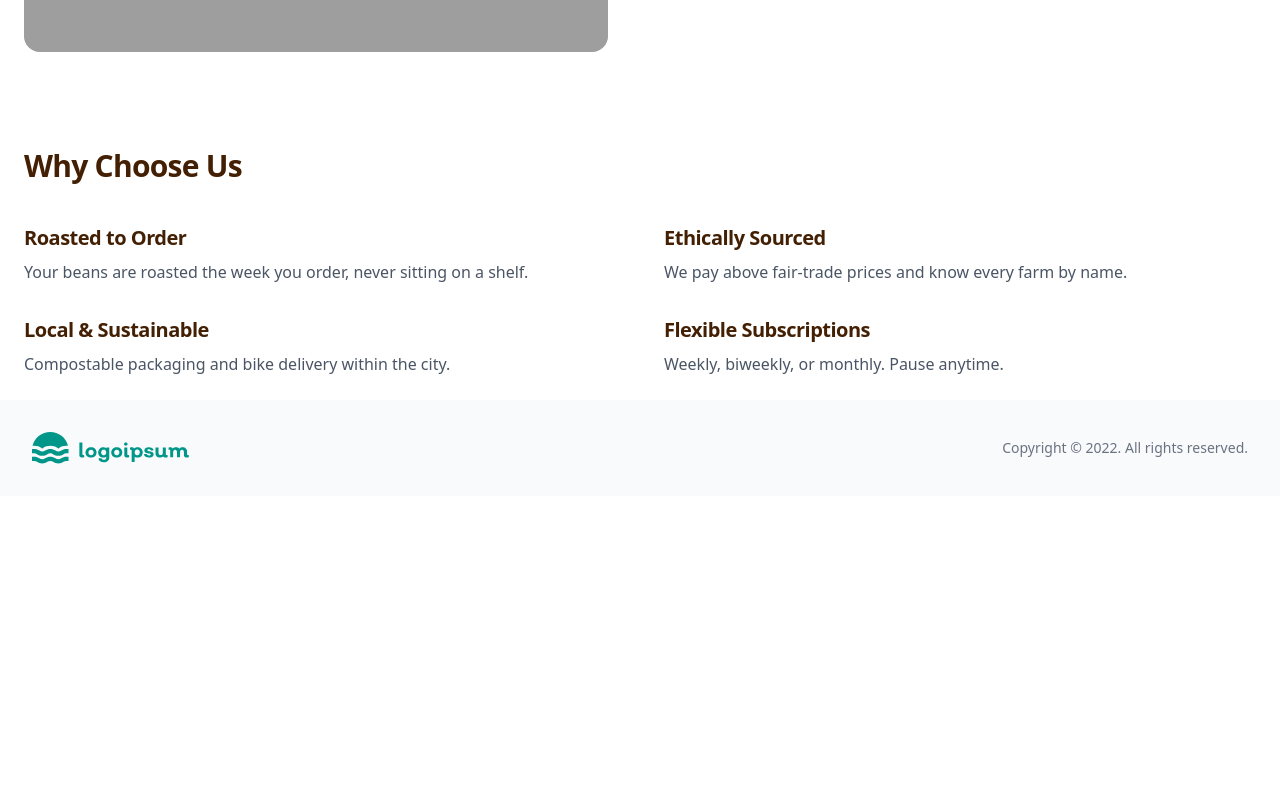
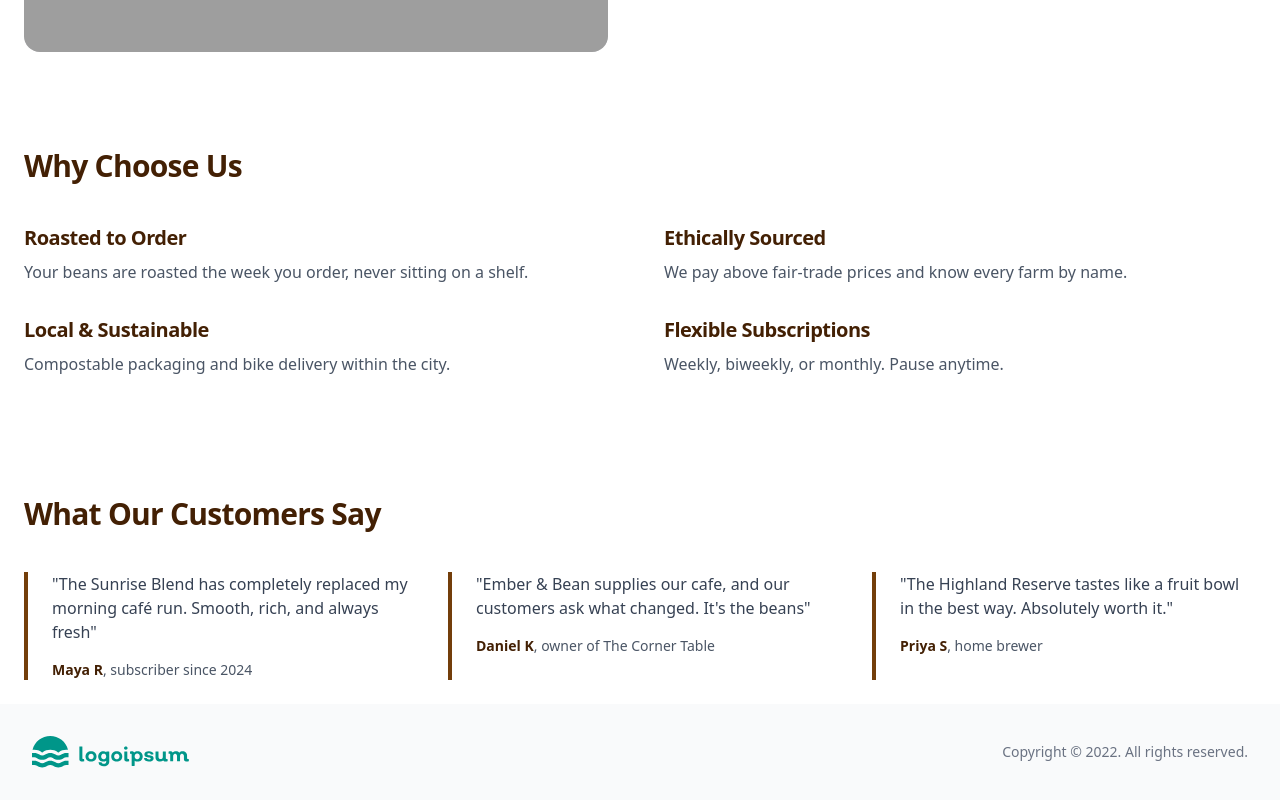
Before and after one commit to Justin-Bento/my-first-angular-app, an Angular app: page / in a window 1280 px wide. Shown: the part 3105-3905 px from the top of the page. Before the commit the page ends 3601 px from the top, so only its background shows below. Built offline with nearby package versions, Linux system fonts and the light colour scheme; grey boxes are pictures that could not be loaded.

Commit message:
feat(home): add testimonials

```diff
--- a/src/app/home/home.html
+++ b/src/app/home/home.html
@@ -71,3 +71,19 @@
     }
   </dl>
 </section>
+
+<section class="mt-30">
+  <h2 class="capitalize text-3xl font-semibold tracking-tight text-yellow-950">What our customers say</h2>
+  <div class="mt-10 grid grid-cols-1 gap-10 md:grid-cols-3">
+    @for (testimonial of testimonials; track testimonial.author) {
+    <figure class="border-l-4 border-yellow-900 pl-6">
+      <blockquote class="text-base text-gray-700">
+        <p>"{{ testimonial.quote }}"</p>
+      </blockquote>
+      <figcaption class="mt-4 text-sm text-gray-600">
+        <span class="font-semibold text-yellow-950">{{ testimonial.author }}</span>, {{ testimonial.role }}
+      </figcaption>
+    </figure>
+    }
+  </div>
+</section>
--- a/src/app/home/home.ts
+++ b/src/app/home/home.ts
@@ -18,6 +18,12 @@ interface features {
   title: string,
   description: string
 }
+interface testimonials {
+  quote: string
+  author: string
+  role: string
+}
+
 @Component({
   imports: [],
   selector: 'app-home',
@@ -87,4 +93,21 @@ export class Home {
       description: "Weekly, biweekly, or monthly. Pause anytime."
     },
   ]
+ protected readonly testimonials: readonly testimonials[] = [
+  {
+    quote: "The Sunrise Blend has completely replaced my morning café run. Smooth, rich, and always fresh",
+    author: "Maya R",
+    role: "subscriber since 2024"
+  },
+  {
+    quote: "Ember & Bean supplies our cafe, and our customers ask what changed. It's the beans",
+    author: "Daniel K",
+    role: "owner of The Corner Table"
+  },
+  {
+    quote: "The Highland Reserve tastes like a fruit bowl in the best way. Absolutely worth it.",
+    author: "Priya S",
+    role: "home brewer"
+  }
+ ]
 }
```
